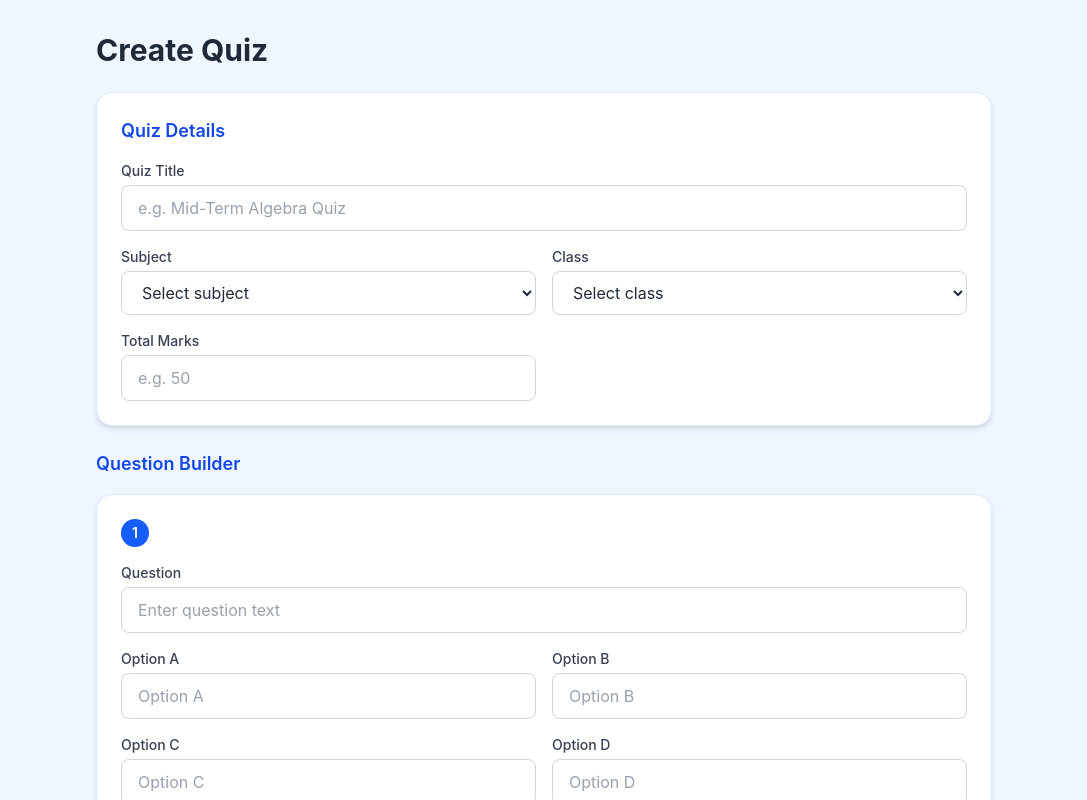
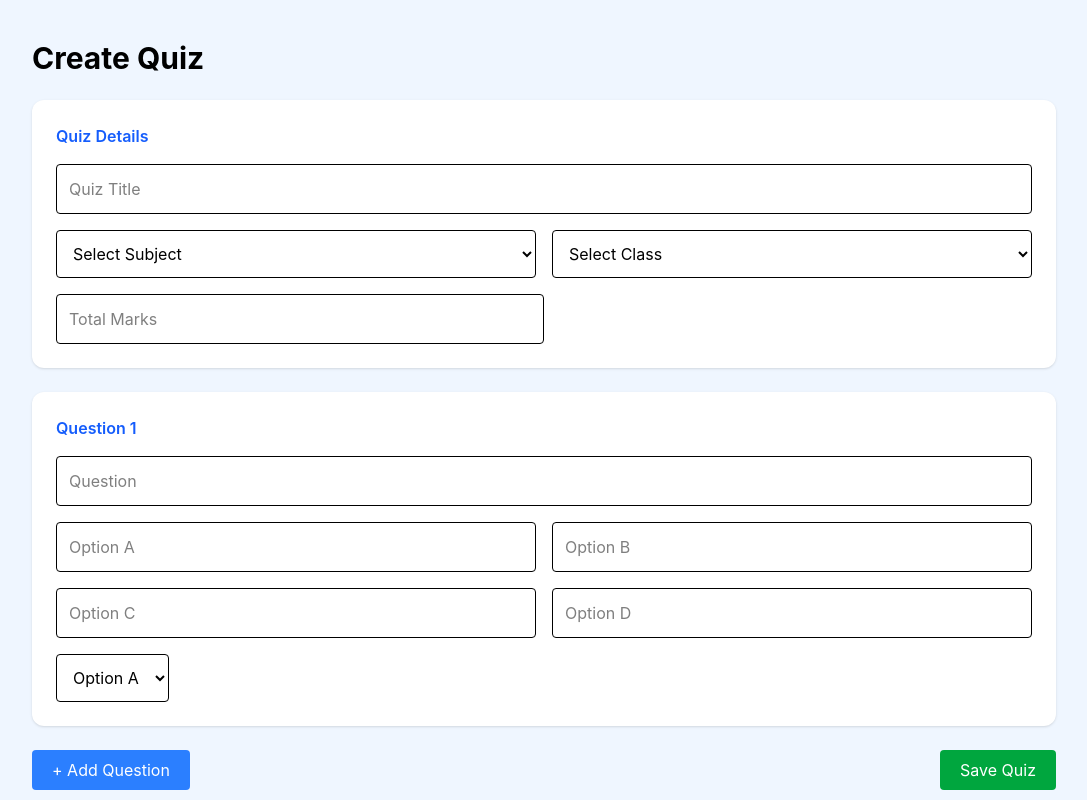
Before and after one commit to sakshibhagit05/quiz-app, a React (Vite) app: page /create-quiz in a window 1280 px wide. Shown: the top 800 px of the page, without its empty margins (96-1183 px from the left). Built offline with nearby package versions, Linux system fonts and the light colour scheme.

Commit message:
Updated Quiz

```diff
--- a/src/App.jsx
+++ b/src/App.jsx
@@ -19,6 +19,7 @@ function App() {
         <Route path="/teacher-login" element={<TeacherLogin />} />
         <Route path="/dashboard" element={<TeacherDashboard />} />
         <Route path="/create-quiz" element={<CreateQuiz />} />
+        <Route path="/create-quiz/:id" element={<CreateQuiz />} />
         <Route path="/student-login" element={<StudentLogin />} />
         <Route path="/quiz" element={<Quiz />} />
         <Route path="/result" element={<Result />} />
--- a/src/pages/CreateQuiz.jsx
+++ b/src/pages/CreateQuiz.jsx
@@ -1,308 +1,275 @@
-import { useState } from "react";
-import { collection, addDoc } from "firebase/firestore";
+import { useState, useEffect } from "react";
+import { useParams, useNavigate } from "react-router-dom";
+import {
+  collection,
+  addDoc,
+  doc,
+  getDoc,
+  updateDoc,
+} from "firebase/firestore";
 import { db } from "../firebase/firebase";
 
 function CreateQuiz() {
+  const { id } = useParams();
+  const navigate = useNavigate();
+
   const [quizTitle, setQuizTitle] = useState("");
   const [subject, setSubject] = useState("");
   const [className, setClassName] = useState("");
   const [totalMarks, setTotalMarks] = useState("");
-  const [timeLimit, setTimeLimit] = useState("");
 
   const [questions, setQuestions] = useState([
     {
-      id: 1,
       question: "",
       optionA: "",
       optionB: "",
       optionC: "",
       optionD: "",
-      correctAnswer: "",
+      correctAnswer: "A",
     },
   ]);
 
-  const subjects = ["Mathematics",
-  "English",
-  "Marathi",
-  "शिष्यवृत्ती मराठी",
-  "शिष्यवृत्ती गणित",
-  "शिष्यवृत्ती इंग्रजी",
-  "शिष्यवृत्ती बुद्धिमता",
-  "3री मराठी",
-  "3री परिसर अभ्यास"];
-  const classes = ["Class 1", "Class 2", "Class 3", "Class 4"];
+  // Load existing quiz data if editing (id exists)
+  useEffect(() => {
+    if (!id) return;
 
-  const handleQuestionChange = (id, field, value) => {
-    setQuestions((prev) =>
-      prev.map((q) => (q.id === id ? { ...q, [field]: value } : q))
-    );
+    const loadQuiz = async () => {
+      try {
+        const quizRef = doc(db, "quizzes", id);
+        const quizSnap = await getDoc(quizRef);
+
+        if (quizSnap.exists()) {
+          const data = quizSnap.data();
+          setQuizTitle(data.quizTitle || "");
+          setSubject(data.subject || "");
+          setClassName(data.className || "");
+          setTotalMarks(data.totalMarks || "");
+          setQuestions(data.questions || []);
+        }
+      } catch (error) {
+        console.error("Error loading quiz:", error);
+      }
     };
 
-  const handleAddQuestion = () => {
-    setQuestions((prev) => [
-      ...prev,
+    loadQuiz();
+  }, [id]);
+
+  const generateQuizCode = () => {
+    return Math.random().toString(36).substring(2, 8).toUpperCase();
+  };
+
+  const handleQuestionChange = (index, field, value) => {
+    const updated = [...questions];
+    updated[index][field] = value;
+    setQuestions(updated);
+  };
+
+  const addQuestion = () => {
+    setQuestions([
+      ...questions,
       {
-        id: prev.length > 0 ? prev[prev.length - 1].id + 1 : 1,
         question: "",
         optionA: "",
         optionB: "",
         optionC: "",
         optionD: "",
-        correctAnswer: "",
+        correctAnswer: "A",
       },
     ]);
   };
 
-  const handleRemoveQuestion = (id) => {
-    setQuestions((prev) => prev.filter((q) => q.id !== id));
-  };
+  const handleSaveQuiz = async () => {
+    // 1. Validation
+    if (!quizTitle || !subject || !className || !totalMarks) {
+      alert("Fill all quiz details");
+      return;
+    }
 
-  const handleSaveQuiz = async () => {
+    for (let q of questions) {
+      if (!q.question || !q.optionA || !q.optionB || !q.optionC || !q.optionD) {
+        alert("Please fill every question");
+        return;
+      }
+    }
+
+    // 2. Database Operation (Update if editing, Add if creating new)
     try {
-    const quizCode = Math.random()
-      .toString(36)
-      .substring(2, 8)
-      .toUpperCase();
-
       const quizData = {
-      quizCode,
         quizTitle,
         subject,
         className,
         totalMarks,
         questions,
-      createdAt: new Date(),
       };
 
-    await addDoc(collection(db, "quizzes"), quizData);
+      if (id) {
+        // Edit Mode: Update existing document
+        const quizRef = doc(db, "quizzes", id);
+        await updateDoc(quizRef, quizData);
+        alert("Quiz Updated Successfully");
+        navigate("/quizzes"); // Optional: Navigate back to quiz list after update
+      } else {
+        // Create Mode: Add a completely new document
+        await addDoc(collection(db, "quizzes"), {
+          ...quizData,
+          quizCode: generateQuizCode(),
+          createdAt: new Date(),
+        });
+        alert("Quiz Saved Successfully");
 
-    alert(`Quiz Saved Successfully!\nQuiz Code: ${quizCode}`);
-
-    console.log(quizData);
+        // Reset fields after successful creation
+        setQuizTitle("");
+        setSubject("");
+        setClassName("");
+        setTotalMarks("");
+        setQuestions([
+          {
+            question: "",
+            optionA: "",
+            optionB: "",
+            optionC: "",
+            optionD: "",
+            correctAnswer: "A",
+          },
+        ]);
+      }
     } catch (error) {
-    console.error(error);
-    alert("Error saving quiz");
+      console.error("Error saving quiz:", error);
+      alert("Error Saving Quiz");
     }
   };
 
   return (
-    <div className="min-h-screen w-full bg-blue-50 py-8 px-4 sm:px-6 lg:px-8">
-      <div className="max-w-4xl mx-auto">
-        {/* Page Title */}
-        <h1 className="text-2xl sm:text-3xl font-bold text-gray-800 mb-6">
-          Create Quiz
+    <div className="min-h-screen bg-blue-50 py-10 px-5">
+      <div className="max-w-5xl mx-auto">
+        <h1 className="text-3xl font-bold mb-6">
+          {id ? "Edit Quiz" : "Create Quiz"}
         </h1>
 
-        {/* Quiz Details Card */}
-        <div className="bg-white rounded-2xl shadow-md border border-blue-100 p-5 sm:p-6 mb-6">
-          <h2 className="text-lg font-semibold text-blue-700 mb-4">
-            Quiz Details
-          </h2>
-          <div className="grid grid-cols-1 sm:grid-cols-2 gap-4">
-            <div className="sm:col-span-2">
-              <label className="block text-sm font-medium text-gray-700 mb-1">
-                Quiz Title
-              </label>
+        <div className="bg-white rounded-xl shadow p-6">
+          <h2 className="text-blue-600 font-semibold mb-4">Quiz Details</h2>
+
           <input
-                type="text"
+            className="border w-full p-3 rounded mb-4"
+            placeholder="Quiz Title"
             value={quizTitle}
             onChange={(e) => setQuizTitle(e.target.value)}
-                placeholder="e.g. Mid-Term Algebra Quiz"
-                className="w-full px-4 py-2.5 rounded-lg border border-gray-300 text-gray-800 placeholder-gray-400 focus:outline-none focus:ring-2 focus:ring-blue-500 focus:border-transparent transition"
+          />
+
+          <div className="grid grid-cols-2 gap-4">
+            <select
+              className="border p-3 rounded"
+              value={subject}
+              onChange={(e) => setSubject(e.target.value)}
+            >
+              <option value="">Select Subject</option>
+              <option>English</option>
+              <option>Marathi</option>
+              <option>Math</option>
+              <option>Science</option>
+            </select>
+
+            <select
+              className="border p-3 rounded"
+              value={className}
+              onChange={(e) => setClassName(e.target.value)}
+            >
+              <option value="">Select Class</option>
+              <option>Class 1</option>
+              <option>Class 2</option>
+              <option>Class 3</option>
+              <option>Class 4</option>
+            </select>
+          </div>
+
+          <input
+            className="border w-1/2 mt-4 p-3 rounded"
+            placeholder="Total Marks"
+            type="number"
+            value={totalMarks}
+            onChange={(e) => setTotalMarks(e.target.value)}
           />
         </div>
 
-            <div>
-              <label className="block text-sm font-medium text-gray-700 mb-1">
-                Subject
-              </label>
-              <select
-                value={subject}
-                onChange={(e) => setSubject(e.target.value)}
-                className="w-full px-4 py-2.5 rounded-lg border border-gray-300 text-gray-800 focus:outline-none focus:ring-2 focus:ring-blue-500 focus:border-transparent transition bg-white"
-              >
-                <option value="">Select subject</option>
-                {subjects.map((s) => (
-                  <option key={s} value={s}>
-                    {s}
-                  </option>
-                ))}
-              </select>
-            </div>
-
-            <div>
-              <label className="block text-sm font-medium text-gray-700 mb-1">
-                Class
-              </label>
-              <select
-                value={className}
-                onChange={(e) => setClassName(e.target.value)}
-                className="w-full px-4 py-2.5 rounded-lg border border-gray-300 text-gray-800 focus:outline-none focus:ring-2 focus:ring-blue-500 focus:border-transparent transition bg-white"
-              >
-                <option value="">Select class</option>
-                {classes.map((c) => (
-                  <option key={c} value={c}>
-                    {c}
-                  </option>
-                ))}
-              </select>
-            </div>
-
-            <div>
-              <label className="block text-sm font-medium text-gray-700 mb-1">
-                Total Marks
-              </label>
-              <input
-                type="number"
-                min="0"
-                value={totalMarks}
-                onChange={(e) => setTotalMarks(e.target.value)}
-                placeholder="e.g. 50"
-                className="w-full px-4 py-2.5 rounded-lg border border-gray-300 text-gray-800 placeholder-gray-400 focus:outline-none focus:ring-2 focus:ring-blue-500 focus:border-transparent transition"
-              />
-            </div>
-          </div>
-        </div>
-
-        {/* Question Builder */}
-        <div className="mb-6">
-          <h2 className="text-lg font-semibold text-blue-700 mb-4">
-            Question Builder
+        {questions.map((q, index) => (
+          <div key={index} className="bg-white rounded-xl shadow p-6 mt-6">
+            <h2 className="text-blue-600 font-semibold mb-4">
+              Question {index + 1}
             </h2>
 
-          <div className="space-y-5">
-            {questions.map((q, index) => (
-              <div
-                key={q.id}
-                className="bg-white rounded-2xl shadow-md border border-blue-100 p-5 sm:p-6"
-              >
-                <div className="flex items-center justify-between mb-4">
-                  <span className="inline-flex items-center justify-center h-7 w-7 rounded-full bg-blue-600 text-white text-sm font-semibold">
-                    {index + 1}
-                  </span>
-                  {questions.length > 1 && (
-                    <button
-                      type="button"
-                      onClick={() => handleRemoveQuestion(q.id)}
-                      className="text-sm text-red-500 hover:text-red-700 font-medium"
-                    >
-                      Remove
-                    </button>
-                  )}
-                </div>
-
-                <div className="space-y-4">
-                  <div>
-                    <label className="block text-sm font-medium text-gray-700 mb-1">
-                      Question
-                    </label>
             <input
-                      type="text"
+              className="border w-full p-3 rounded mb-4"
+              placeholder="Question"
               value={q.question}
               onChange={(e) =>
-                        handleQuestionChange(q.id, "question", e.target.value)
+                handleQuestionChange(index, "question", e.target.value)
               }
-                      placeholder="Enter question text"
-                      className="w-full px-4 py-2.5 rounded-lg border border-gray-300 text-gray-800 placeholder-gray-400 focus:outline-none focus:ring-2 focus:ring-blue-500 focus:border-transparent transition"
+            />
+
+            <div className="grid grid-cols-2 gap-4">
+              <input
+                className="border p-3 rounded"
+                placeholder="Option A"
+                value={q.optionA}
+                onChange={(e) =>
+                  handleQuestionChange(index, "optionA", e.target.value)
+                }
+              />
+
+              <input
+                className="border p-3 rounded"
+                placeholder="Option B"
+                value={q.optionB}
+                onChange={(e) =>
+                  handleQuestionChange(index, "optionB", e.target.value)
+                }
+              />
+
+              <input
+                className="border p-3 rounded"
+                placeholder="Option C"
+                value={q.optionC}
+                onChange={(e) =>
+                  handleQuestionChange(index, "optionC", e.target.value)
+                }
+              />
+
+              <input
+                className="border p-3 rounded"
+                placeholder="Option D"
+                value={q.optionD}
+                onChange={(e) =>
+                  handleQuestionChange(index, "optionD", e.target.value)
+                }
               />
             </div>
 
-                  <div className="grid grid-cols-1 sm:grid-cols-2 gap-4">
-                    <div>
-                      <label className="block text-sm font-medium text-gray-700 mb-1">
-                        Option A
-                      </label>
-                      <input
-                        type="text"
-                        value={q.optionA}
-                        onChange={(e) =>
-                          handleQuestionChange(q.id, "optionA", e.target.value)
-                        }
-                        placeholder="Option A"
-                        className="w-full px-4 py-2.5 rounded-lg border border-gray-300 text-gray-800 placeholder-gray-400 focus:outline-none focus:ring-2 focus:ring-blue-500 focus:border-transparent transition"
-                      />
-                    </div>
-                    <div>
-                      <label className="block text-sm font-medium text-gray-700 mb-1">
-                        Option B
-                      </label>
-                      <input
-                        type="text"
-                        value={q.optionB}
-                        onChange={(e) =>
-                          handleQuestionChange(q.id, "optionB", e.target.value)
-                        }
-                        placeholder="Option B"
-                        className="w-full px-4 py-2.5 rounded-lg border border-gray-300 text-gray-800 placeholder-gray-400 focus:outline-none focus:ring-2 focus:ring-blue-500 focus:border-transparent transition"
-                      />
-                    </div>
-                    <div>
-                      <label className="block text-sm font-medium text-gray-700 mb-1">
-                        Option C
-                      </label>
-                      <input
-                        type="text"
-                        value={q.optionC}
-                        onChange={(e) =>
-                          handleQuestionChange(q.id, "optionC", e.target.value)
-                        }
-                        placeholder="Option C"
-                        className="w-full px-4 py-2.5 rounded-lg border border-gray-300 text-gray-800 placeholder-gray-400 focus:outline-none focus:ring-2 focus:ring-blue-500 focus:border-transparent transition"
-                      />
-                    </div>
-                    <div>
-                      <label className="block text-sm font-medium text-gray-700 mb-1">
-                        Option D
-                      </label>
-                      <input
-                        type="text"
-                        value={q.optionD}
-                        onChange={(e) =>
-                          handleQuestionChange(q.id, "optionD", e.target.value)
-                        }
-                        placeholder="Option D"
-                        className="w-full px-4 py-2.5 rounded-lg border border-gray-300 text-gray-800 placeholder-gray-400 focus:outline-none focus:ring-2 focus:ring-blue-500 focus:border-transparent transition"
-                      />
-                    </div>
-                  </div>
-
-                  <div>
-                    <label className="block text-sm font-medium text-gray-700 mb-1">
-                      Correct Answer
-                    </label>
             <select
+              className="border mt-4 p-3 rounded"
               value={q.correctAnswer}
               onChange={(e) =>
-                        handleQuestionChange(q.id, "correctAnswer", e.target.value)
+                handleQuestionChange(index, "correctAnswer", e.target.value)
               }
-                      className="w-full sm:w-60 px-4 py-2.5 rounded-lg border border-gray-300 text-gray-800 focus:outline-none focus:ring-2 focus:ring-blue-500 focus:border-transparent transition bg-white"
             >
-                      <option value="">Select correct answer</option>
               <option value="A">Option A</option>
               <option value="B">Option B</option>
               <option value="C">Option C</option>
               <option value="D">Option D</option>
             </select>
           </div>
-                </div>
-              </div>
         ))}
-          </div>
-        </div>
 
-        {/* Action Buttons */}
-        <div className="flex flex-col sm:flex-row gap-3 sm:justify-between">
+        <div className="flex justify-between mt-6">
           <button
-            type="button"
-            onClick={handleAddQuestion}
-            className="w-full sm:w-auto px-5 py-2.5 rounded-lg border-2 border-blue-600 text-blue-600 font-semibold hover:bg-blue-50 transition duration-200"
+            onClick={addQuestion}
+            className="bg-blue-500 text-white px-5 py-2 rounded"
           >
             + Add Question
           </button>
+
           <button
-            type="button"
             onClick={handleSaveQuiz}
-            className="w-full sm:w-auto px-6 py-2.5 rounded-lg bg-blue-600 hover:bg-blue-700 active:bg-blue-800 text-white font-semibold shadow-md hover:shadow-lg transition duration-200"
+            className="bg-green-600 text-white px-5 py-2 rounded"
           >
             Save Quiz
           </button>
```
Also changed, not shown: src/pages/MyQuizzes.jsx (+69 -41 lines). Lines whose indentation alone changed are shown as unchanged.
